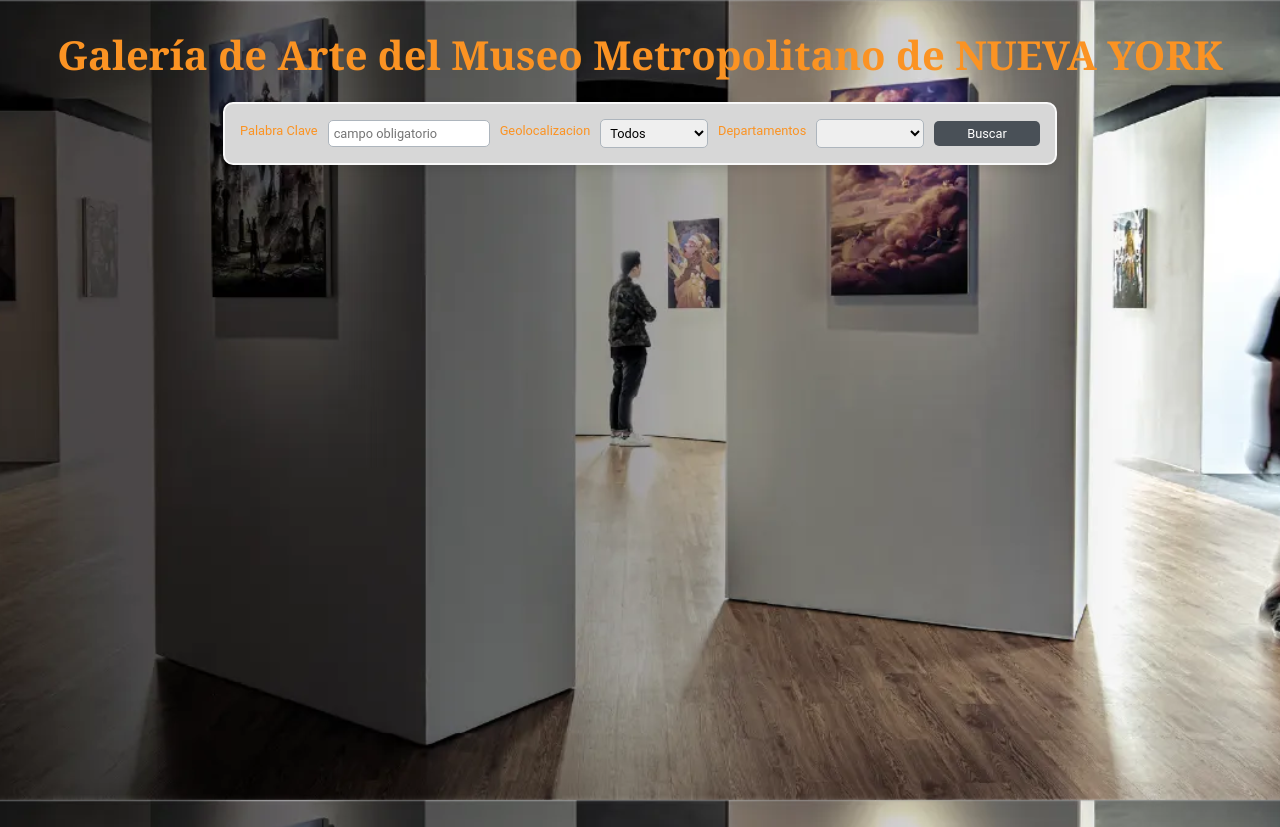
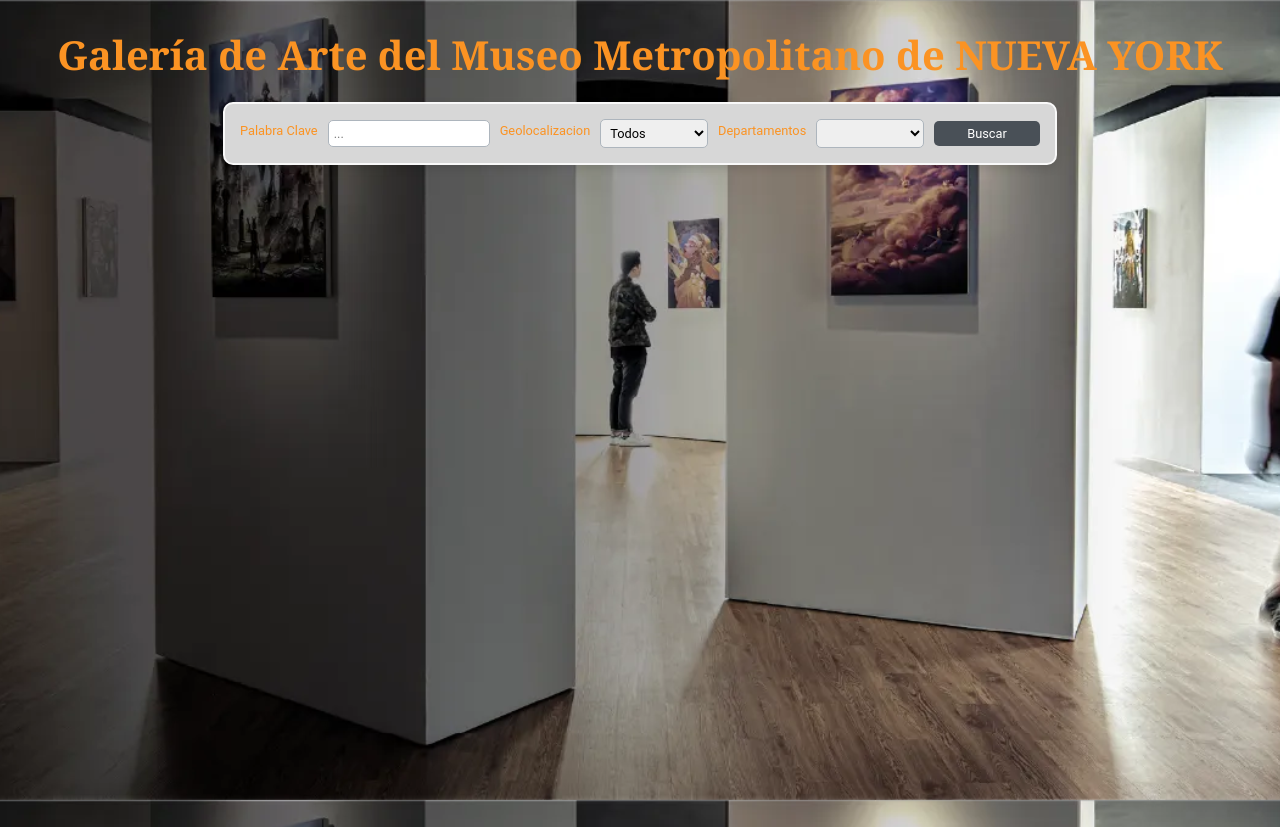
Before and after one commit to RamonAlcaraz1987/Museo, a website: page public/index.html in a window 1280 px wide. Drawn offline with Linux system fonts and the light colour scheme; no server answers.

Commit message:
Update index.html

```diff
--- a/public/index.html
+++ b/public/index.html
@@ -12,7 +12,7 @@
   <h1>Galería de Arte del Museo Metropolitano de NUEVA YORK</h1>
   <form  method="post" id="formulario">
     <label for="busqueda">Palabra Clave</label>
-    <input type="text" placeholder="campo obligatorio" id="busqueda">
+    <input type="text" placeholder="..." id="busqueda">
     <label for="ubicacion">Geolocalizacion</label>
     <select type="select" id = "ubicacion">
       <option value="Todos">Todos</option>
```
